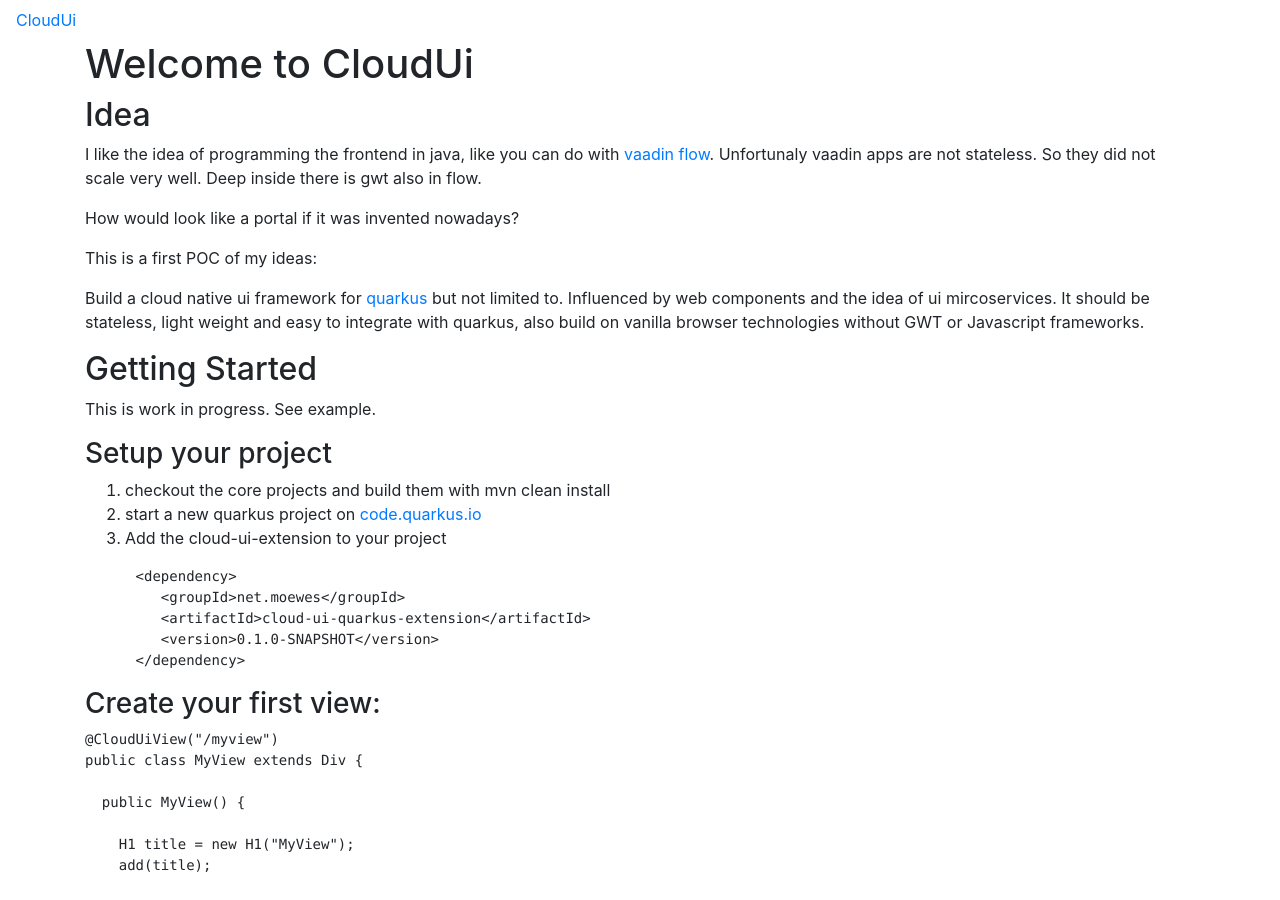
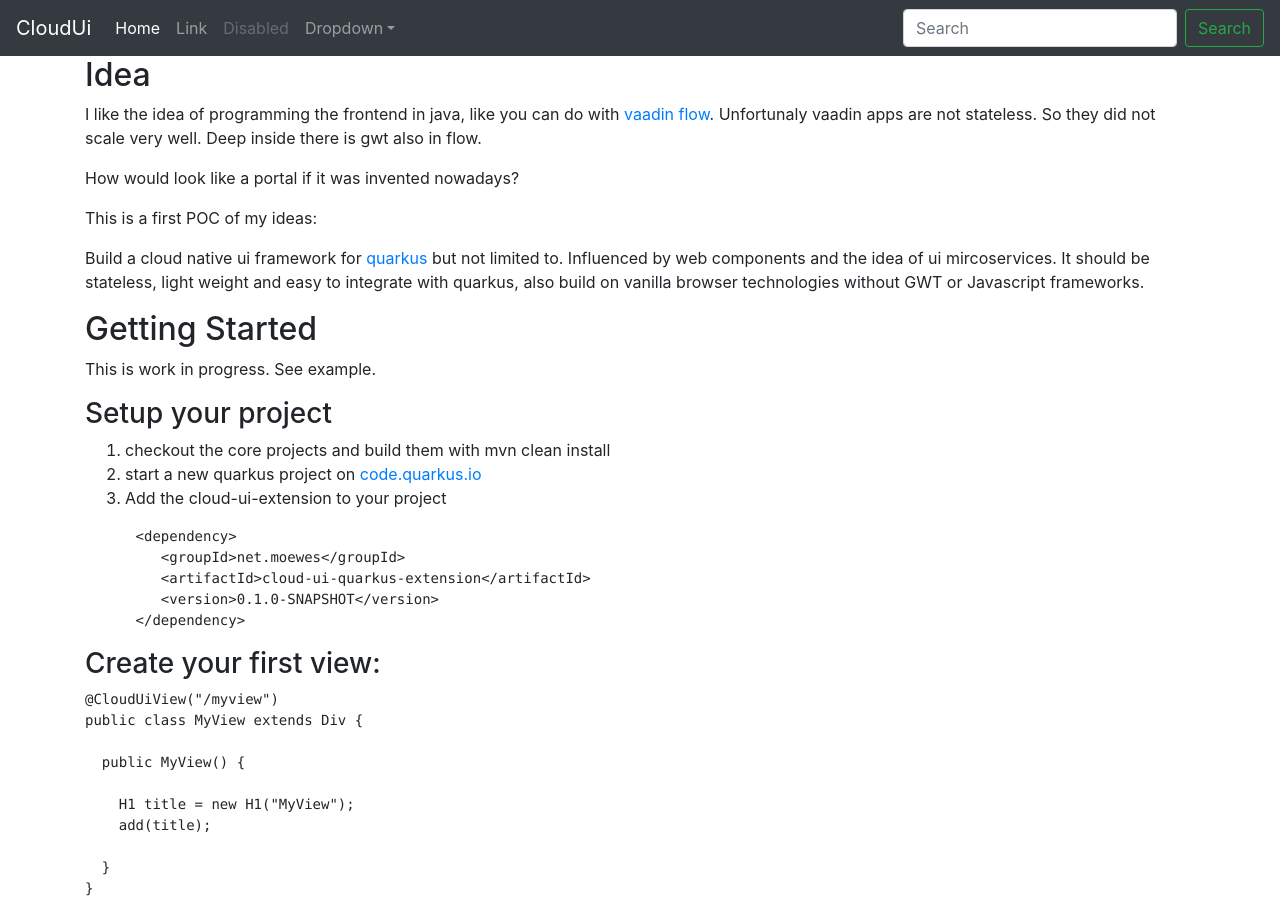
Before and after one commit to klenkes74/cloud-ui, a Jekyll site: the page built from index.md, in a window 1280 px wide and 900 px high. Built offline with Jekyll 4.4.1, drawn with Linux system fonts in a browser that asks for light colours; our own code applies the rules of GitHub Pages for plain Markdown files.

Commit message:
Update page.html

```diff
--- a/_layouts/page.html
+++ b/_layouts/page.html
@@ -13,13 +13,44 @@
   </head>
 
   <body>
-    <div class="navbar">
-      <div class="navbar-inner">
-        <div class="container-narrow">
-          <a class="brand" href="{{ HOME_PATH }}">{{ site.title }}</a>
+    <nav class="navbar navbar-expand-md navbar-dark fixed-top bg-dark">
+       <a class="navbar-brand" href="{{ HOME_PATH }}">{{ site.title }}</a>
+  <button class="navbar-toggler" type="button" data-toggle="collapse" data-target="#navbarsExampleDefault" aria-controls="navbarsExampleDefault" aria-expanded="false" aria-label="Toggle navigation">
+    <span class="navbar-toggler-icon"></span>
+  </button>
+
+      <div class="collapse navbar-collapse" id="navbarsExampleDefault">
+    <ul class="navbar-nav mr-auto">
+      <li class="nav-item active">
+        <a class="nav-link" href="#">Home <span class="sr-only">(current)</span></a>
+      </li>
+      <li class="nav-item">
+        <a class="nav-link" href="#">Link</a>
+      </li>
+      <li class="nav-item">
+        <a class="nav-link disabled" href="#" tabindex="-1" aria-disabled="true">Disabled</a>
+      </li>
+      <li class="nav-item dropdown">
+        <a class="nav-link dropdown-toggle" href="#" id="dropdown01" data-toggle="dropdown" aria-haspopup="true" aria-expanded="false">Dropdown</a>
+        <div class="dropdown-menu" aria-labelledby="dropdown01">
+          <a class="dropdown-item" href="#">Action</a>
+          <a class="dropdown-item" href="#">Another action</a>
+          <a class="dropdown-item" href="#">Something else here</a>
         </div>
-      </div>
-    </div>
+      </li>
+    </ul>
+    <form class="form-inline my-2 my-lg-0">
+      <input class="form-control mr-sm-2" type="text" placeholder="Search" aria-label="Search">
+      <button class="btn btn-outline-success my-2 my-sm-0" type="submit">Search</button>
+    </form>
+  </div>
+
+
+
+    </nav>
+
+
+
 
     <main role="main">
 
```
